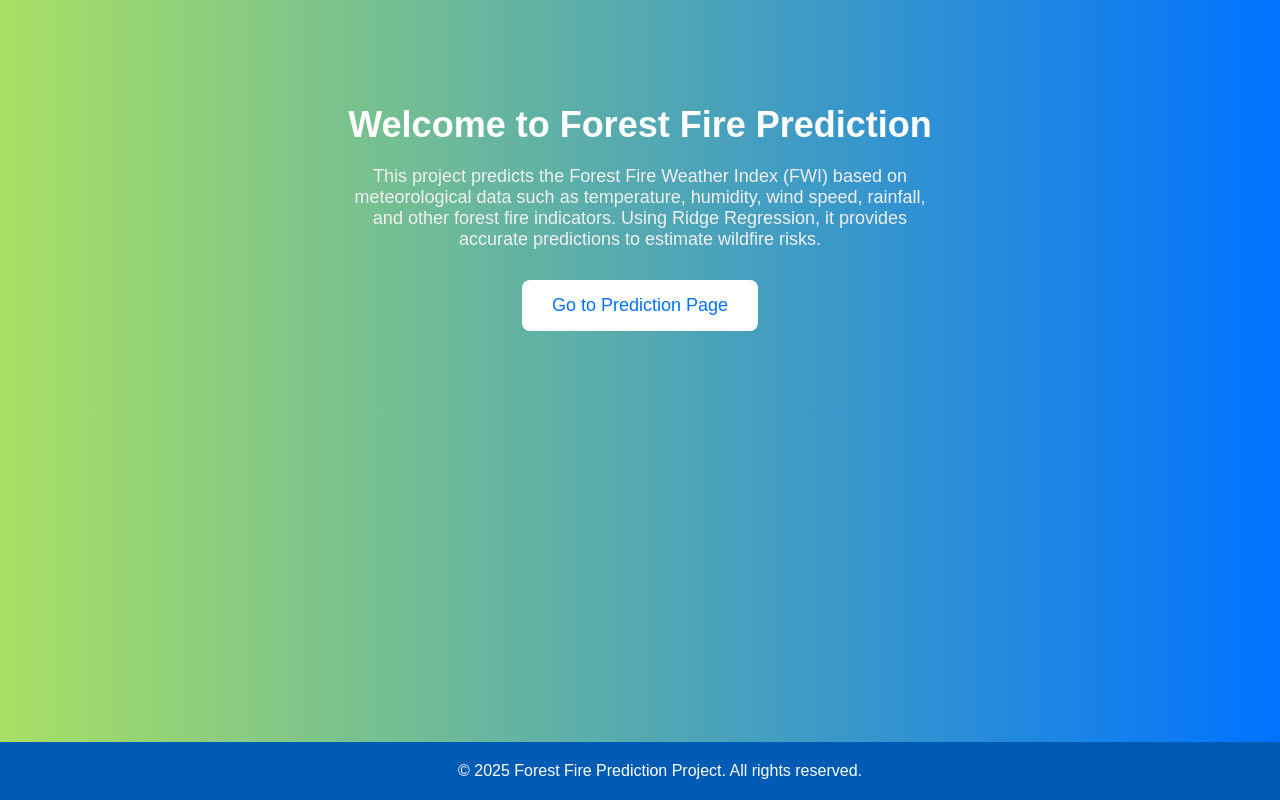
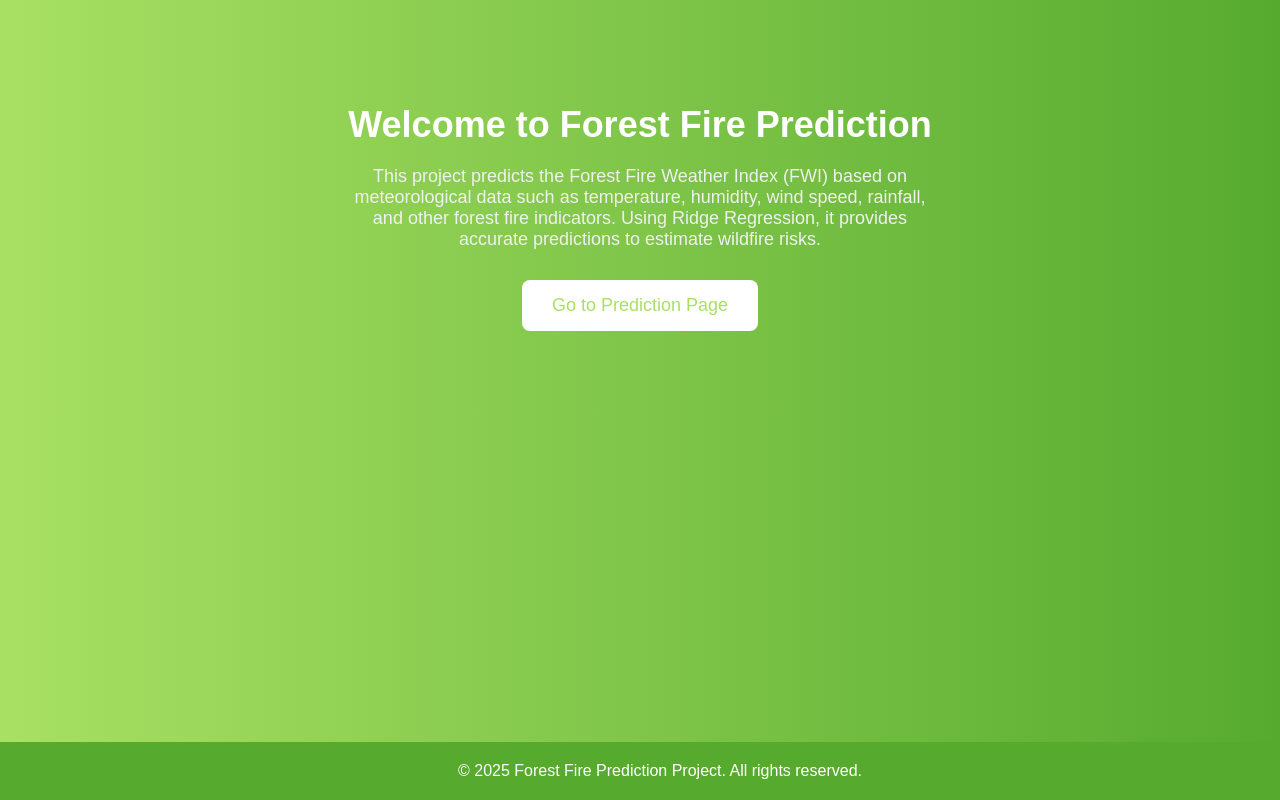
Before and after one commit to nagane09/TestForestFires, a Flask app: page / in a window 1280 px wide. Run offline with Flask 3, Linux system fonts and the light colour scheme; parts of the project's set-up code (start-up, migrations or seed data) failed here and were passed over.

Commit message:
Update index.html

```diff
--- a/templates/index.html
+++ b/templates/index.html
@@ -9,7 +9,7 @@
             font-family: 'Arial', sans-serif;
             margin: 0;
             padding: 0;
-            background: linear-gradient(to right, #a8e063, #0072ff);
+            background: linear-gradient(to right, #a8e063, #56ab2f);
             color: #333;
         }
 
@@ -39,7 +39,7 @@
             display: inline-block;
             padding: 15px 30px;
             background-color: #fff;
-            color: #0072ff;
+            color: #a8e063;
             text-decoration: none;
             font-size: 18px;
             border-radius: 8px;
@@ -47,7 +47,7 @@
         }
 
         .btn:hover {
-            background-color: #0072ff;
+            background-color: #a8e063;
             color: #fff;
         }
 
@@ -55,7 +55,7 @@
         .footer {
             text-align: center;
             padding: 20px;
-            background-color: #005bb5;
+            background-color: #56ab2f;
             color: #fff;
             position: fixed;
             bottom: 0;
```
